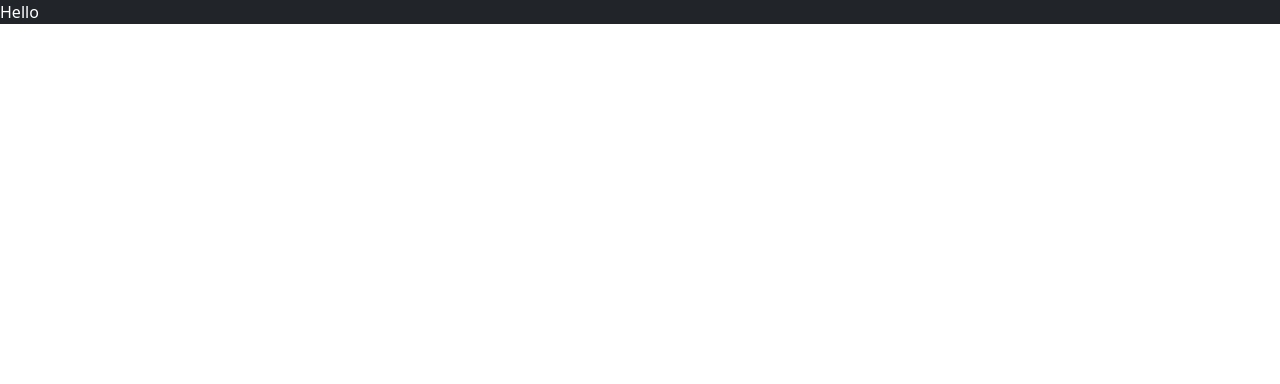
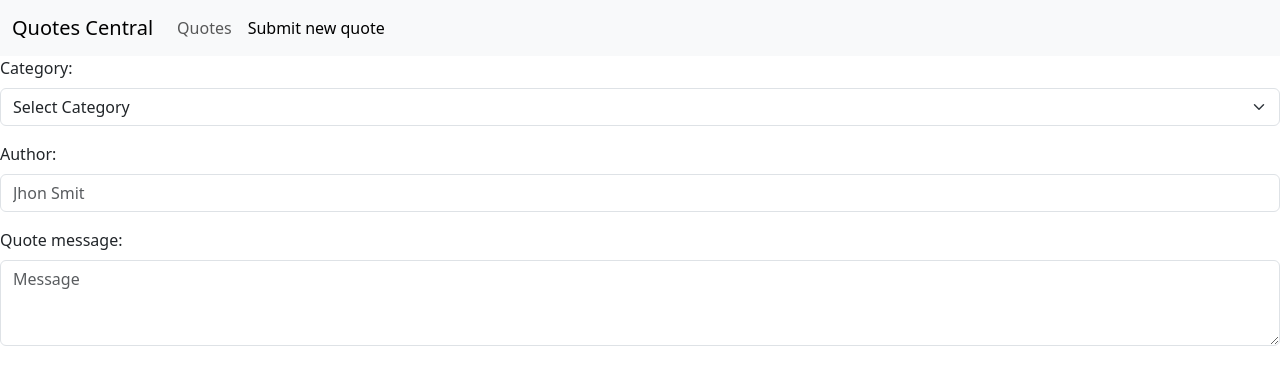
Before and after one commit to limbonalim/Test-2, a React (Vite) app: page /add-quote in a window 1280 px wide. Shown: the top 384 px of the page. Built offline with nearby package versions, Linux system fonts and the light colour scheme.

Commit message:
created NewQuote and Toolbar component

```diff
--- /dev/null
+++ b/src/components/NewQuote/NewQuote.tsx
@@ -0,0 +1,47 @@
+import React from 'react';
+
+const NewQuote = () => {
+  return (
+    <form>
+      <div className="mb-3">
+        <label htmlFor="category" className="form-label">Category:</label>
+        <select
+          required
+          id="category"
+          name="category"
+          className="form-select"
+          aria-label="Category"
+        >
+          <option value="" selected>Select Category</option>
+          <option value="1">One</option>
+          <option value="2">Two</option>
+          <option value="3">Three</option>
+        </select>
+      </div>
+      <div className="mb-3">
+        <label htmlFor="author" className="form-label">Author:</label>
+        <input
+          required
+          type="text"
+          className="form-control"
+          id="author"
+          name="author"
+          placeholder="Jhon Smit"
+        />
+      </div>
+      <div className="mb-3">
+        <label htmlFor="quote" className="form-label">Quote message:</label>
+        <textarea
+          required
+          className="form-control"
+          id="quote"
+          name="quote"
+          placeholder="Message"
+          rows="3"
+        ></textarea>
+      </div>
+    </form>
+  );
+};
+
+export default NewQuote;
--- /dev/null
+++ b/src/components/Toolbar/Toolbar.tsx
@@ -0,0 +1,27 @@
+import React from 'react';
+import {Link, NavLink} from 'react-router-dom';
+
+const Toolbar = () => {
+  return (
+    <nav className="navbar navbar-expand-lg bg-body-tertiary">
+      <div className="container-fluid">
+        <Link className="navbar-brand" to="/">Quotes Central</Link>
+        <button className="navbar-toggler" type="button" data-bs-toggle="collapse" data-bs-target="#navbarNav" aria-controls="navbarNav" aria-expanded="false" aria-label="Toggle navigation">
+          <span className="navbar-toggler-icon"></span>
+        </button>
+        <div className="collapse navbar-collapse" id="navbarNav">
+          <ul className="navbar-nav">
+            <li className="nav-item">
+              <NavLink to="/" className="nav-link">Quotes</NavLink>
+            </li>
+            <li className="nav-item">
+              <NavLink to="/add-quote" className="nav-link">Submit new quote</NavLink>
+            </li>
+          </ul>
+        </div>
+      </div>
+    </nav>
+  );
+};
+
+export default Toolbar;
--- a/src/containers/App/App.tsx
+++ b/src/containers/App/App.tsx
@@ -1,7 +1,23 @@
+import Toolbar from '../../components/Toolbar/Toolbar';
+import {Route, Routes} from 'react-router-dom';
+import NewQuote from '../../components/NewQuote/NewQuote';
+
 const App = () => {
   return (
     <>
-      <div className="text-bg-dark">Hello</div>
+      <header>
+        <Toolbar/>
+      </header>
+      <main>
+        <Routes>
+          <Route path="/" element={(
+            <h1>1</h1>
+          )}/>
+          <Route path="/add-quote" element={(
+            <NewQuote/>
+          )}/>
+        </Routes>
+      </main>
     </>
   );
 };
--- a/src/main.tsx
+++ b/src/main.tsx
@@ -3,6 +3,7 @@ import ReactDOM from 'react-dom/client';
 import {BrowserRouter} from 'react-router-dom';
 import App from './containers/App/App';
 import 'bootstrap/dist/css/bootstrap.min.css';
+import 'bootstrap/dist/js/bootstrap.min.js'
 
 
 ReactDOM.createRoot(document.getElementById('root')!).render(
```
